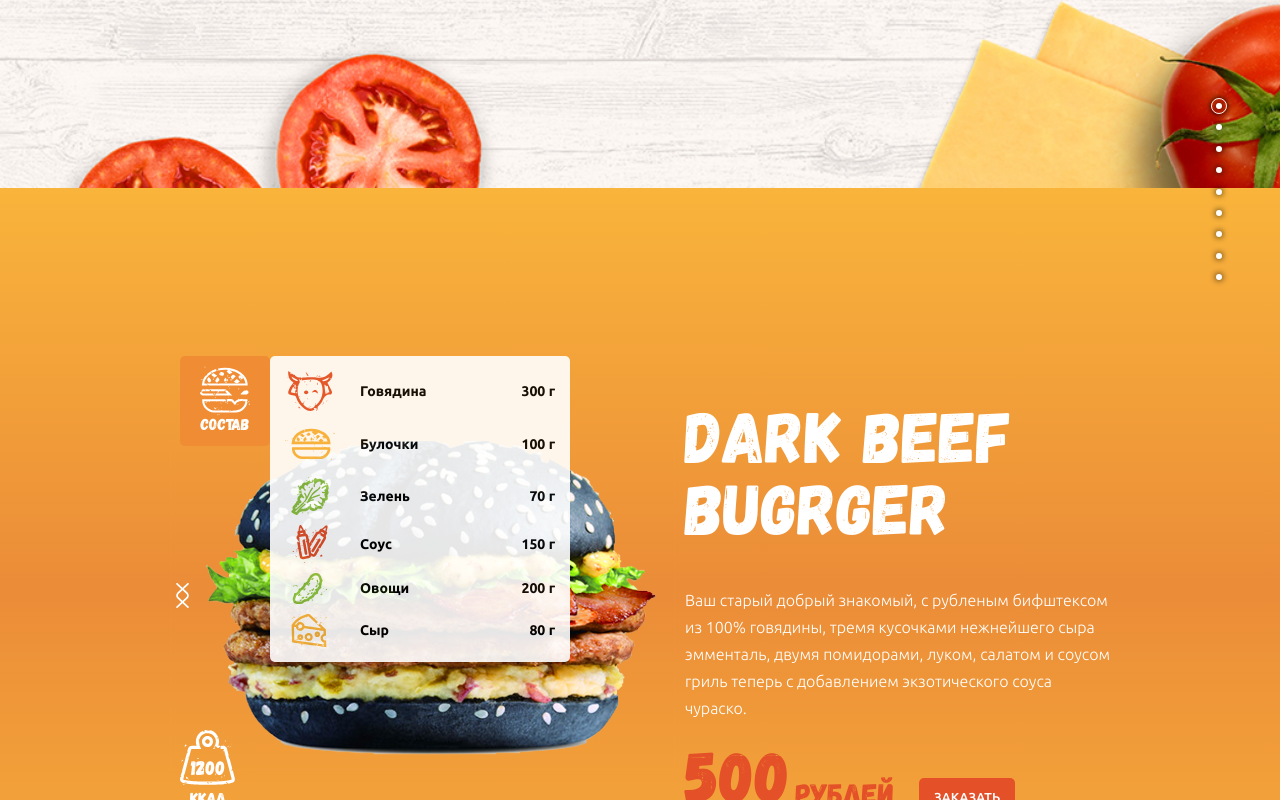
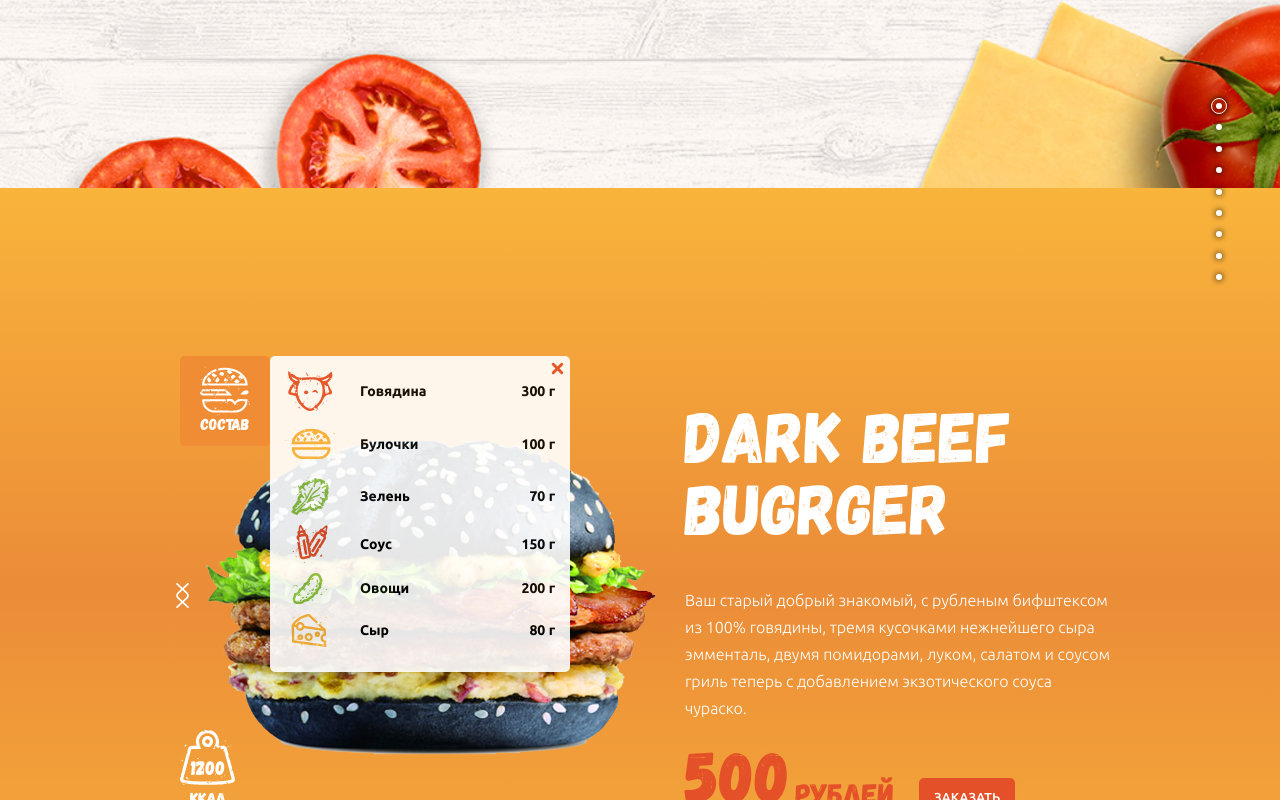
Before and after one commit to Azmi4/Azmi4.github.io, a plain HTML site: page index.html in a window 1280 px wide. Both pictures are taken after a click on the link 225 px from the left and 1812 px from the top of the page. Shown: the part 1412-2212 px from the top of the page. Drawn offline with nearby package versions, Linux system fonts and the light colour scheme.

Commit message:
состав

```diff
--- a/css/blocks/composition.scss
+++ b/css/blocks/composition.scss
@@ -30,6 +30,37 @@
     .composition__list {
       opacity: 0.9;
       left: rem(90px);
+    }
+
+    .composition__close {
+      display: flex;
+      position: absolute;
+      top: rem(5px);
+      right: rem(5px);
+      height: rem(15px);
+      width: rem(15px);
+      padding: 0;
+      outline: none;
+      &::before {
+        content: "";
+        position: absolute;
+        top: 45%;
+        width: 100%;
+        height: 3px;
+        background-color: $orange;
+        border-radius: 4px;
+        transform: rotate(45deg);
+      }
+      &::after {
+        content: "";
+        position: absolute;
+        top: 45%;
+        width: 100%;
+        height: 3px;
+        background-color: $orange;
+        border-radius: 4px;
+        transform: rotate(-45deg);
+      }
     }
   }
 
--- a/index.html
+++ b/index.html
@@ -190,6 +190,7 @@
                                                 </div>
                                                 <div class="composition__number">80 г</div>
                                             </li>
+                                            <div class="composition__close"></div>
                                         </ul>
                                     </a>
                                     <div class="calories">
@@ -288,6 +289,7 @@
                                                 </div>
                                                 <div class="composition__number">80 г</div>
                                             </li>
+                                            <div class="composition__close"></div>
                                         </ul>
                                     </a>
                                     <div class="calories">
@@ -387,6 +389,7 @@
                                                 </div>
                                                 <div class="composition__number">80 г</div>
                                             </li>
+                                            <div class="composition__close"></div>
                                         </ul>
                                     </a>
                                     <div class="calories">
@@ -486,6 +489,7 @@
                                                 </div>
                                                 <div class="composition__number">80 г</div>
                                             </li>
+                                            <div class="composition__close"></div>
                                         </ul>
                                     </a>
                                     <div class="calories">
--- a/script.js
+++ b/script.js
@@ -81,13 +81,16 @@ function slider() {
 
 // Состав
 var compositionMenuButtons = document.querySelectorAll(".composition");
+var compositionClose = document.querySelector(".composition__close");
 
 function openCompositionMenu() {
   compositionMenu.classList.add("active");
 }
 
 function closeCompositionMenu() {
-  compositionMenu.classList.remove("active");
+  compositionClose.addEventListener("click", function() {
+    compositionMenu.classList.remove("active");
+  });
 }
 
 for (let i = 0; i < compositionMenuButtons.length; i++) {
@@ -221,7 +224,7 @@ function validateField(field) {
 // ОТЗЫВЫ
 var modalRev = document.querySelector(".popup-reviews");
 var modalTitle = document.querySelector(".popup-reviews__title");
-var reviews = document.querySelector('.reviews');
+var reviews = document.querySelector(".reviews");
 var modalText = document.querySelector(".popup-reviews__text");
 const revList = document.querySelector(".reviews__list");
 const revClose = document.querySelector(".popup-reviews__close");
```
Also changed, not shown: css/main.css.
